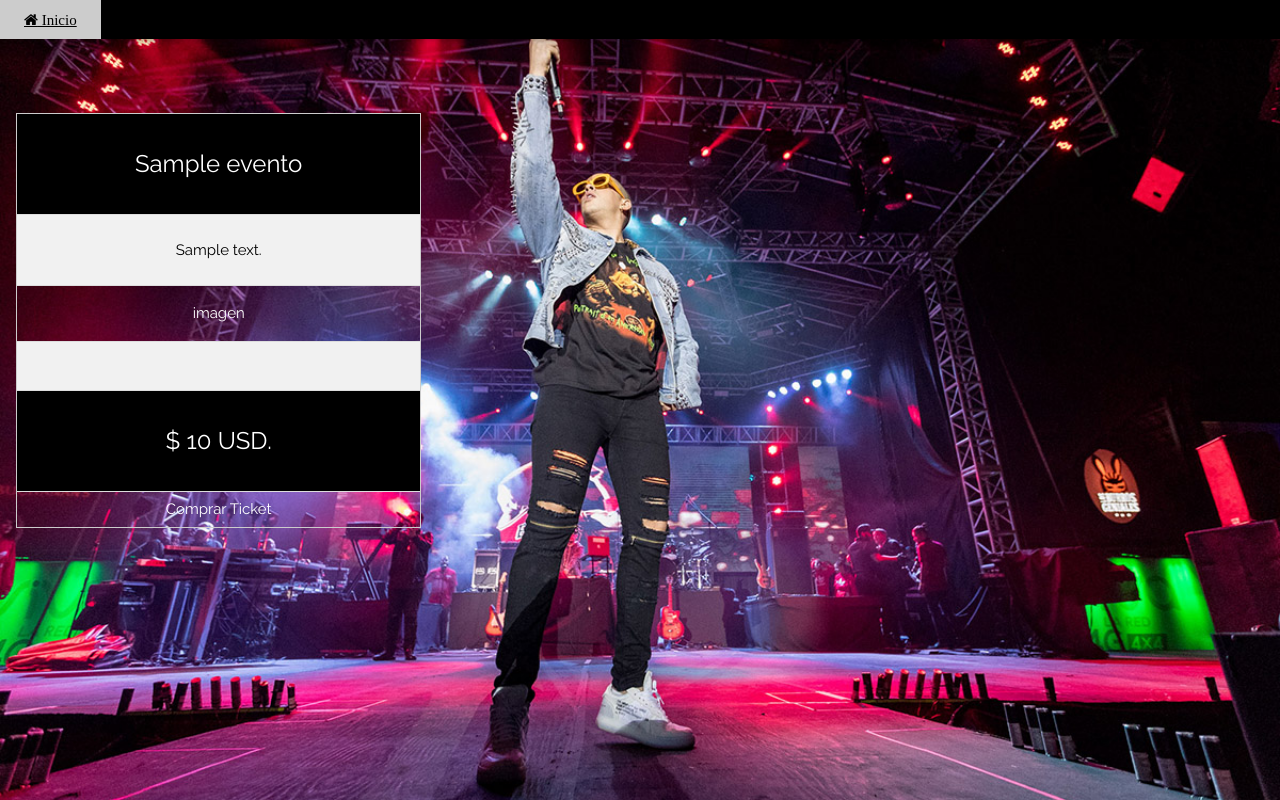
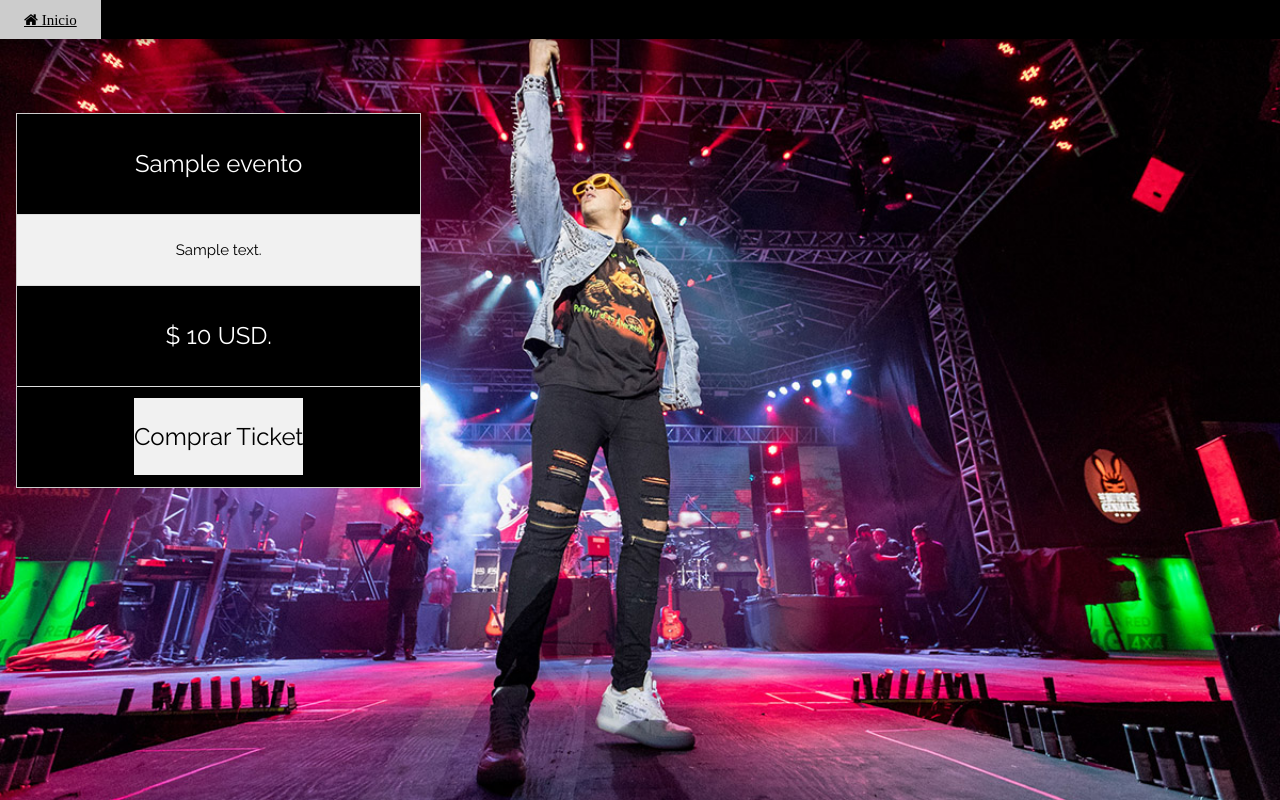
Before and after one commit to ngualterosp/proyecto_software, a PHP site: the page made by Modelos/gira/mostrarEventos.php in a window 1280 px wide. Run offline with PHP 8.4, Linux system fonts and the light colour scheme; tables that the repository leaves empty or names only in its code hold one stand-in row (values such as "Sample post"); some libraries are stand-ins or nearby versions.

Commit message:
formu de archivos (categoria producto y giras)

```diff
--- a/Modelos/gira/mostrarEventos.php
+++ b/Modelos/gira/mostrarEventos.php
@@ -68,13 +68,10 @@ foreach ($listaEventos as $evento)
   <ul class="w3-ul w3-border w3-center w3-hover-shadow">
     <li class="w3-black w3-xlarge w3-padding-32"><?php echo $evento->getNombre() ?></li>
     <li class="w3-light-grey w3-padding-24"><?php echo $evento->getDescripcion() ?></li>
-    <li class="w3-padding-16">imagen</li>
-    <li class="w3-light-grey w3-padding-24">
-
           <li class="w3-black w3-xlarge w3-padding-32"> $ <?php echo $evento->getValor()?> USD. </li>
-
-      <a href="#" class="btn btn-default producto" precio="<?php echo $evento->getValor() ?>" nombre="<?php echo $evento->getNombre() ?>" role="button">Comprar Ticket</a>
-
+          <li  class="w3-black w3-xlarge w3-padding-32">
+      <a class="w3-light-grey w3-padding-24" href="#" class="btn btn-default producto" precio="<?php echo $evento->getValor() ?>" nombre="<?php echo $evento->getNombre() ?>" role="button">Comprar Ticket</a>
+    </li>
     </li>
   </ul>
 </div>
--- a/Modelos/tienda/insertar.php
+++ b/Modelos/tienda/insertar.php
@@ -143,6 +143,11 @@ $crud = new CrudProducto();
 			<input id="nombre" placeholder="Nombre categoria" name="nombre" class="element text medium form-control" type="text" maxlength="255" value="" required/>
 		</div>
 		</li>
+    <li id="li_4">
+      <div>
+        <input type="file" required name="ruta_imagen"/>
+      </div>
+    </li>
 
 				<center>
 			  <input type="hidden" name="form_id" value="35166" />
--- a/Modelos/tienda/insertar_producto.php
+++ b/Modelos/tienda/insertar_producto.php
@@ -204,6 +204,11 @@ $categoria = $crud->obtenerCategoria($codigoAA);
               <input id="cantidad" placeholder="cantidad" type="number" class="element text medium form-control" name="cantidad" min="1" max="10000" required>
             </div>
             </li>
+            <li id="li_7">
+              <div>
+                <input type="file" required name="ruta_imagen"/>
+              </div>
+            </li>
 
 									<center><li class="buttons">
 							    <input type="hidden" name="form_id" value="35166" />
```
